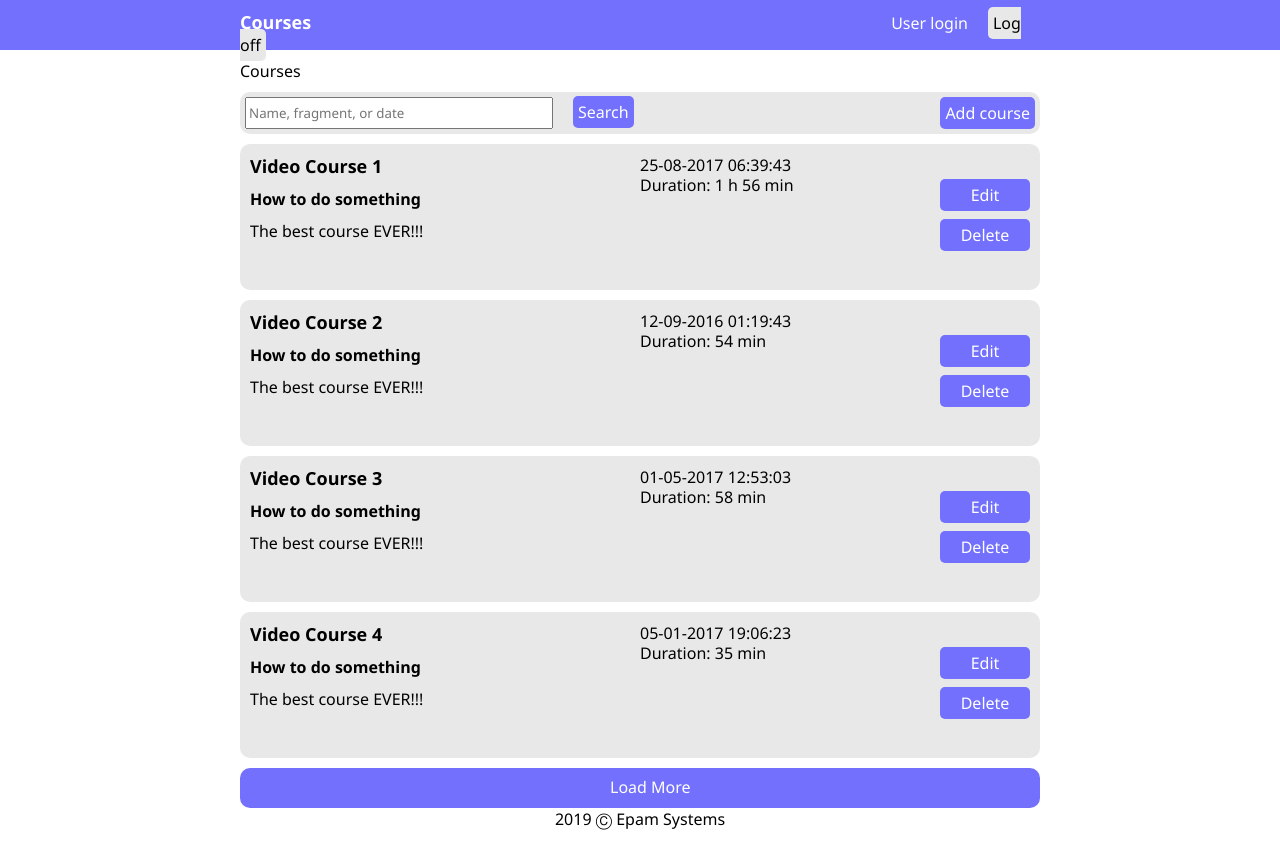
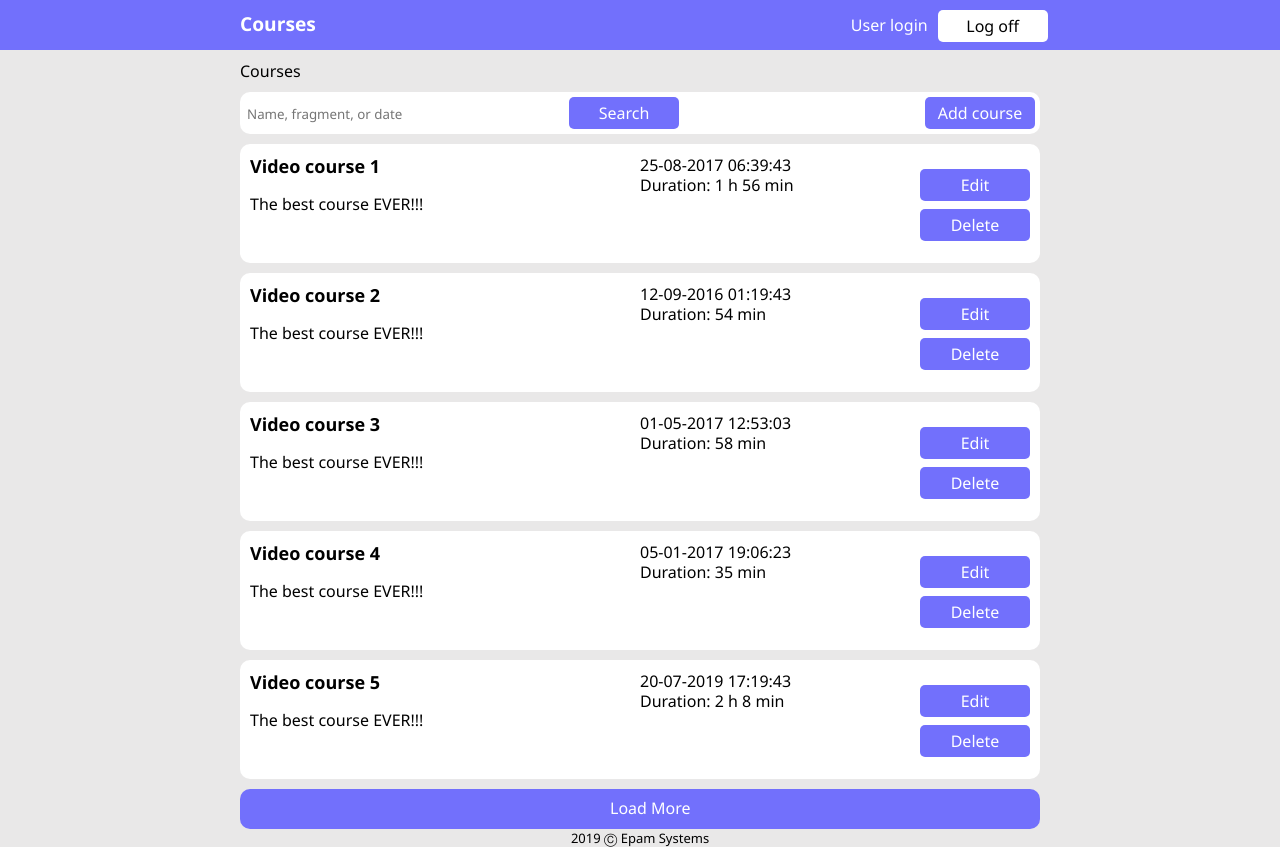
Before and after one commit to mitr0fan/EpamAngular, an Angular app: page / in a window 1280 px wide. Built offline with nearby package versions, Linux system fonts and the light colour scheme.

Commit message:
Components

```diff
--- a/common/constants.ts
+++ b/common/constants.ts
@@ -1,5 +1,4 @@
 import { Course } from 'src/app/course';
-import { format } from 'date-fns';
 
 export const data: Course[] = [];
 
@@ -7,17 +6,12 @@ const time = 1573643183134;
 const changes = 100000000000;
 const minutes = 200;
 
-for ( let i = 1; i < 5; i++ ) {
+for ( let i = 1; i < 6; i++ ) {
     data.push({
         id: i,
-        title: 'How to do something',
+        title: `Video course ${i}`,
         date: time - (+(Math.random()).toFixed(1)) * changes,
         duration: Math.ceil(Math.random() * minutes) * 60, // time in seconds
         description: 'The best course EVER!!!'
     });
 }
-/*
-data.map((i) => {
-    i.date = format(new Date(i.date), 'dd-MM-yyyy HH:mm:ss');
-});
-*/
--- a/src/app/app.component.html
+++ b/src/app/app.component.html
@@ -1,7 +1,7 @@
 <app-header></app-header>
 <div class="container">
     <app-breadcrumbs></app-breadcrumbs>
-    <app-search></app-search>
-    <app-courses></app-courses>
+    <app-search (searchEvent)="search($event)"></app-search>
+    <app-courses [courses]="courses"></app-courses>
     <app-footer></app-footer>
 </div>
--- a/src/app/app.component.ts
+++ b/src/app/app.component.ts
@@ -1,10 +1,41 @@
-import { Component } from '@angular/core';
+import { Component, OnInit } from '@angular/core';
+import { CoursesService } from './courses.service';
+import { Course } from 'src/app/course';
 
 @Component({
   selector: 'app-root',
   templateUrl: './app.component.html',
   styleUrls: ['./app.component.css']
 })
-export class AppComponent {
+export class AppComponent implements OnInit {
+
+  constructor( private coursesService: CoursesService ) {
+  }
+
   title = 'MyProject';
+
+  public unchengedCourses: Course[] = this.coursesService.getCourses();
+
+  public courses: Course[];
+
+  ngOnInit() {
+    this.courses = this.unchengedCourses;
+  }
+
+  search(courseName: string) {
+    courseName = courseName.toLowerCase();
+    this.courses = [];
+
+    if (courseName.length > 0) {
+      this.unchengedCourses.forEach((course) => {
+        const name: string = course.title.slice(0, courseName.length);
+        if (name.toLowerCase() === courseName) {
+          this.courses.push(course);
+        }
+      });
+    } else {
+      this.courses = this.unchengedCourses;
+    }
+  }
+
 }
--- a/src/app/core/footer/footer.component.css
+++ b/src/app/core/footer/footer.component.css
@@ -1,3 +1,4 @@
 footer {
     text-align: center;
+    font-size: small;
 }
--- a/src/app/core/header/header.component.css
+++ b/src/app/core/header/header.component.css
@@ -10,7 +10,7 @@ header {
     position: absolute;
 }
 #logo {
-    font-size: large;
+    font-size: larger;
     font-weight: 600;
 }
 #container {
@@ -22,12 +22,14 @@ header {
 #logo {
     margin-top: 12px;
 }
-    .login {
-    margin-left: 580px;
+.login {
+    margin-left: 535px;
 }
 .button {
-    background-color: rgb(233, 232, 232);
+    background-color: white;
     padding: 5px;
-    margin-left: 20px;
+    margin-left: 10px;
     color: black;
+    position: absolute;
+    text-align: center;
 }
--- a/src/app/core/search/search.component.css
+++ b/src/app/core/search/search.component.css
@@ -1,7 +1,7 @@
 .searchContainer {
     position: relative;
     margin-top: 10px;
-    background-color: rgb(233, 232, 232);
+    background-color: white;
     padding: 5px;
     border-radius: 10px;
 }
@@ -9,11 +9,17 @@
     background-color: rgb(114, 112, 252);
     padding: 5px;
     color: white;
+    width: 100px;
+    display: inline-block;
+    text-align: center;
 }
 input {
     width: 300px;
-    height: 26px;
+    height: 28px;
     margin-right: 20px;
+    border: none;
+    border-radius: 5px;
+    outline: none;
 }
 .addCourse {
     float: right;
--- a/src/app/core/search/search.component.html
+++ b/src/app/core/search/search.component.html
@@ -1,5 +1,5 @@
 <div class="searchContainer">
-    <input type="text" placeholder="Name, fragment, or date">
-    <span class="button search">Search</span>
+    <input #input type="text" placeholder="Name, fragment, or date">
+    <span class="button search" (click)="search(input.value)">Search</span>
     <span class="button addCourse">Add course</span>
 </div>
--- a/src/app/core/search/search.component.ts
+++ b/src/app/core/search/search.component.ts
@@ -1,4 +1,4 @@
-import { Component, OnInit } from '@angular/core';
+import { Component, OnInit, Output, EventEmitter } from '@angular/core';
 
 @Component({
   selector: 'app-search',
@@ -6,10 +6,15 @@ import { Component, OnInit } from '@angular/core';
   styleUrls: ['./search.component.css']
 })
 export class SearchComponent implements OnInit {
+  @Output() searchEvent = new EventEmitter();
 
   constructor() { }
 
   ngOnInit() {
   }
 
+  search(value: string) {
+    this.searchEvent.emit(value);
+  }
+
 }
--- a/src/app/courses-list/courses/courses.component.css
+++ b/src/app/courses-list/courses/courses.component.css
@@ -1,6 +1,6 @@
 .course {
     margin-top: 10px;
-    background-color: rgb(233, 232, 232);
+    background-color: white;
     padding: 10px;
     position: relative;
     border-radius: 10px;
@@ -9,8 +9,9 @@
     display: block;
 }
 .course:hover {
-    background-color: rgb(233, 233, 255);
+    /*background-color: rgb(233, 233, 255);*/
     cursor: pointer;
+    box-shadow: 0 0 8px;
 }
 .title {
     font-weight: 600;
@@ -33,16 +34,16 @@
     padding: 5px;
     background-color: rgb(114, 112, 252);
     color: white;
-    width: 80px;
+    width: 100px;
     text-align: center;
 }
 .edit {
     right: 10px;
-    top: 35px;
+    top: 25px;
 }
 .delete {
     right: 10px;
-    top: 75px;
+    top: 65px;
 }
 .loadMore {
     background-color: rgb(114, 112, 252);
@@ -63,6 +64,6 @@
 }
 .description {
     height: 60px;
-    margin-top: 10px;
+    margin-top: 15px;
     width: 650px;
 }
--- a/src/app/courses-list/courses/courses.component.html
+++ b/src/app/courses-list/courses/courses.component.html
@@ -1,7 +1,6 @@
 <div>
     <div class="course" *ngFor="let course of courses">
-        <span class="id">Video Course {{course.id}} </span>
-        <span class="title">{{course.title}} </span>
+        <span class="id">{{course.title}} </span>
         <div class="description">{{course.description}} </div>
         <span class="date">{{course.date}} </span>
 
--- a/src/app/courses-list/courses/courses.component.ts
+++ b/src/app/courses-list/courses/courses.component.ts
@@ -1,6 +1,7 @@
-import { Component, OnInit } from '@angular/core';
+import { Component, OnInit, Input } from '@angular/core';
 import { CoursesService } from 'src/app/courses.service';
 import { Course } from 'src/app/course';
+import { format } from 'date-fns';
 
 @Component({
   selector: 'app-courses',
@@ -8,10 +9,11 @@ import { Course } from 'src/app/course';
   styleUrls: ['./courses.component.css']
 })
 export class CoursesComponent implements OnInit {
+  @Input() courses: Course[];
 
   constructor( private coursesService: CoursesService ) { }
 
-  public courses: Course[] = this.coursesService.getCourses();
+  //public courses: Course[] = this.coursesService.getCourses();
 
   mathFloor = Math.floor;
 
--- a/src/styles.css
+++ b/src/styles.css
@@ -12,4 +12,8 @@
 }
 .button {
     border-radius: 5px;
+    width: 100px;
 }
+body {
+    background-color: rgb(233, 232, 232);
+}
```
